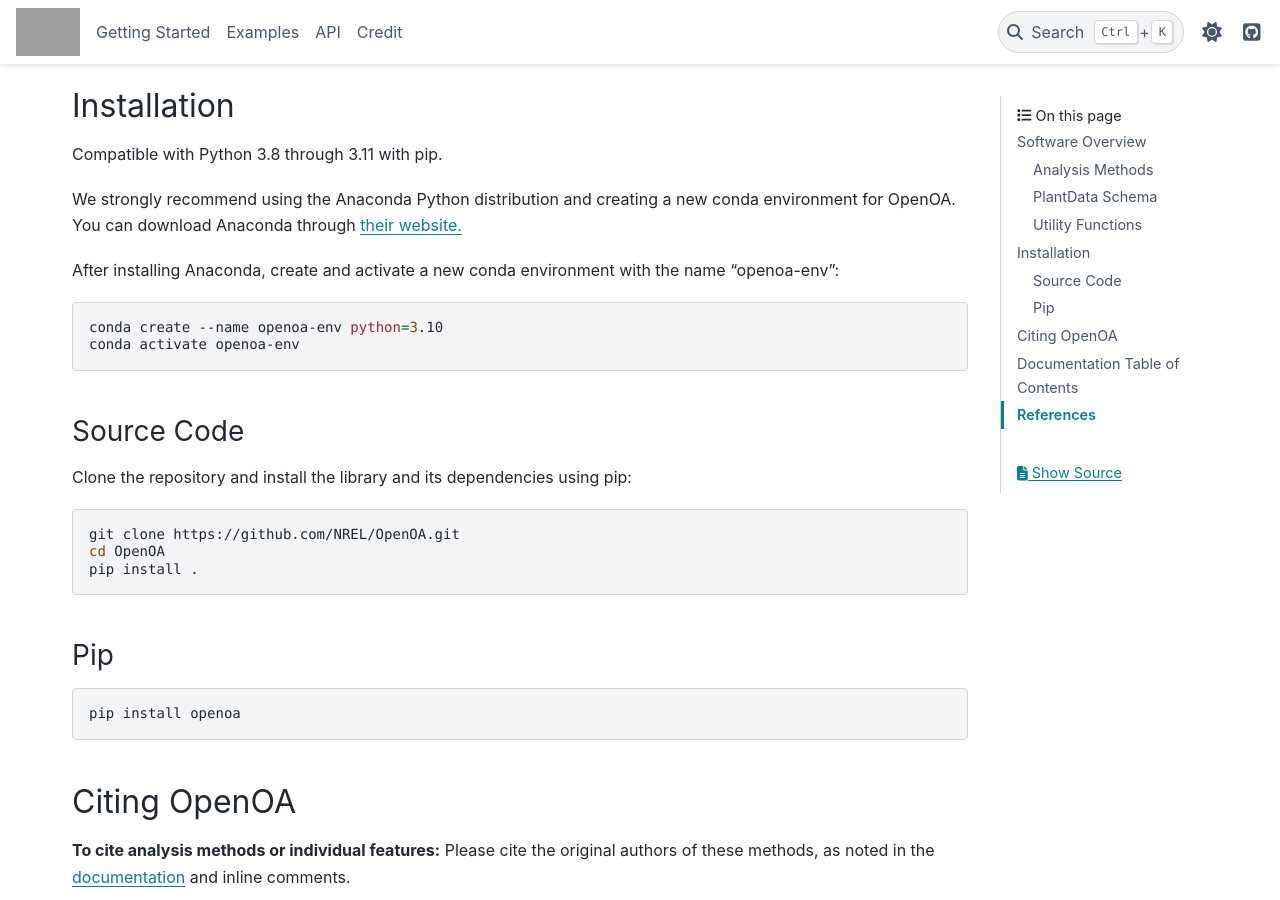
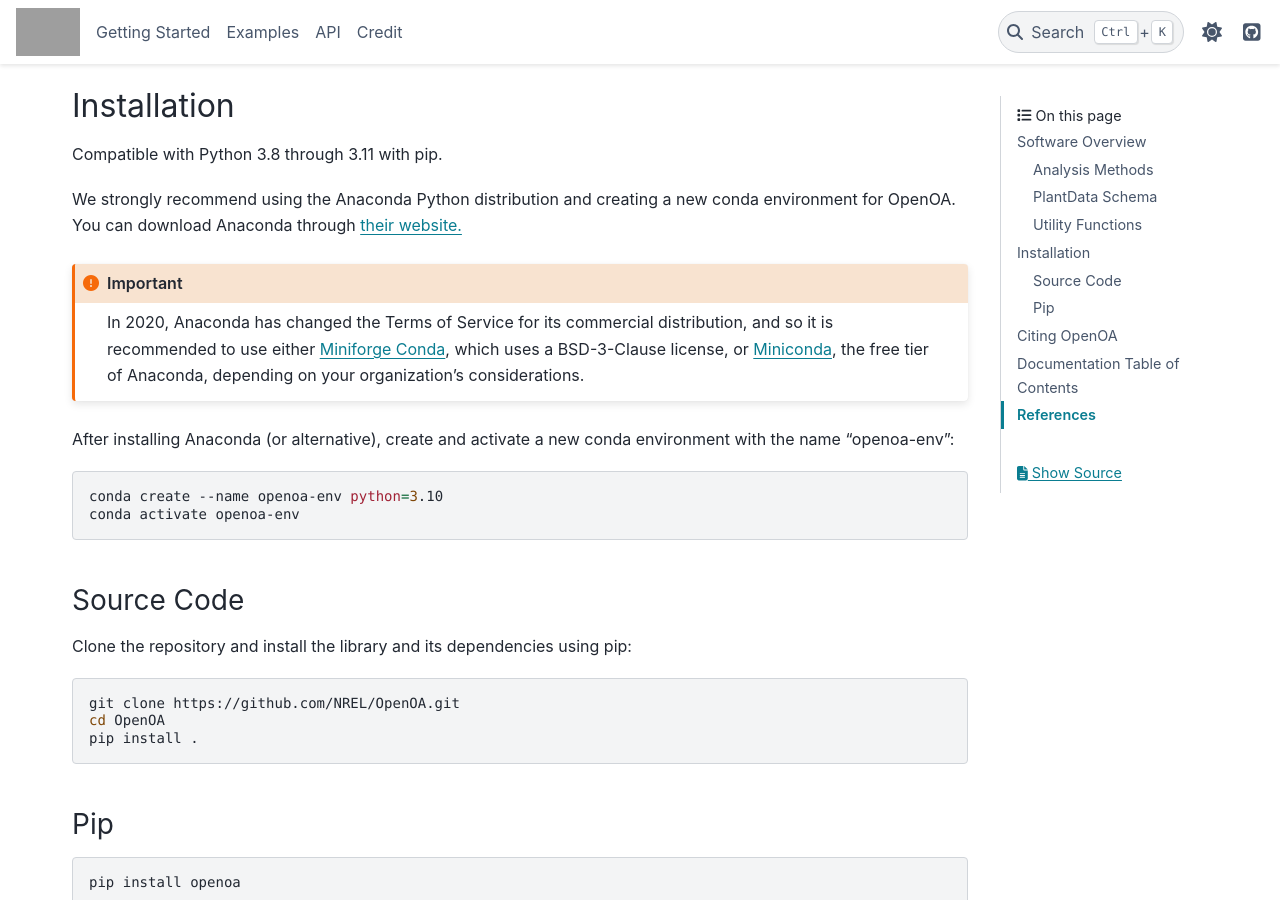
Before and after one commit to NREL/OpenOA, a Sphinx documentation site: the page built from sphinx/index.md, in a window 1280 px wide and 900 px high, scrolled down 2448 px. Built offline with Sphinx 7.4.7 and the PyData theme 0.15.4, drawn with Linux system fonts in a browser that asks for light colours; pages that are not in the unit, such as notebooks, are missing from menus; grey boxes are pictures that could not be loaded.

Commit message:
alert users to Anaconda TOS issues

````diff
--- a/sphinx/index.md
+++ b/sphinx/index.md
@@ -69,7 +69,16 @@
 for OpenOA. You can download Anaconda through
 [their website.](https://www.anaconda.com/products/individual)
 
-After installing Anaconda, create and activate a new conda environment with the name "openoa-env":
+```{important}
+In 2020, Anaconda has changed the Terms of Service for its commercial distribution, and so it is
+recommended to use either [Miniforge Conda](https://github.com/conda-forge/miniforge), which
+uses a BSD-3-Clause license, or
+[Miniconda](https://docs.anaconda.com/free/miniconda/index.html), the free tier of Anaconda,
+depending on your organization's considerations.
+```
+
+After installing Anaconda (or alternative), create and activate a new conda environment with the
+name "openoa-env":
 
 ```bash
 conda create --name openoa-env python=3.10
````
Also changed, not shown: README.md (+9 -1 lines).
